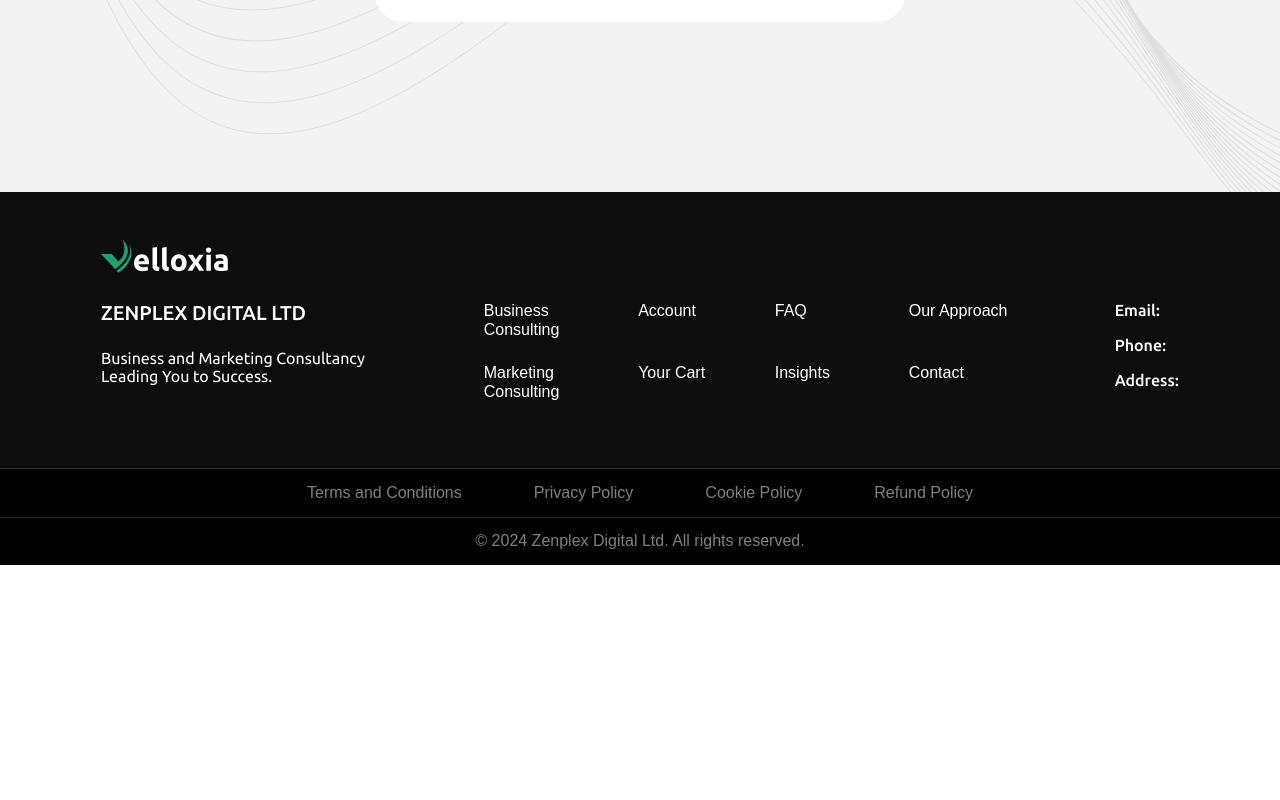
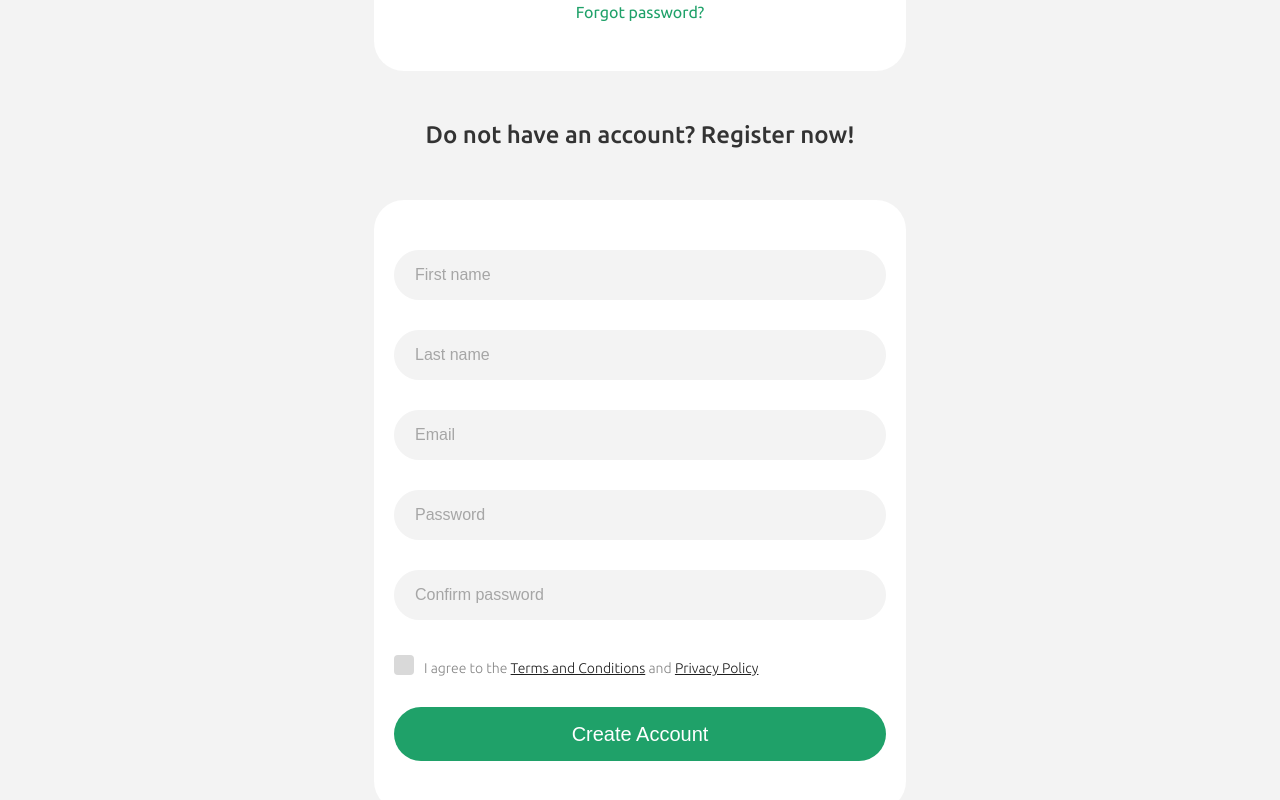
Before and after one commit to born2bemedia/velloxia, a Next.js app: page /log-in in a window 1280 px wide. Shown: the part 660-1460 px from the top of the page. Before the commit the page ends 1225 px from the top, so only its background shows below. Built offline with nearby package versions, Linux system fonts and the light colour scheme.

Commit message:
Changed login page

```diff
--- /dev/null
+++ b/src/app/(account)/log-in/_components/SignUp.jsx
@@ -0,0 +1,206 @@
+"use client";
+import "@/styles/login.scss";
+import { useState } from "react";
+import { useRouter } from "next/navigation";
+import useAuthStore from "@/stores/authStore";
+import { Formik, Form, Field, ErrorMessage } from "formik";
+import * as Yup from "yup";
+import Link from "next/link";
+import CheckboxIcon from "@/icons/CheckboxIcon";
+import PhoneInput from "react-phone-input-2";
+import "react-phone-input-2/lib/style.css";
+
+export default function SignUp() {
+  const [thanksPopupShow, setThanksPopupShow] = useState(false);
+  const router = useRouter();
+  const { fetchCurrentUser } = useAuthStore();
+
+  const initialValues = {
+    firstName: "",
+    lastName: "",
+    email: "",
+    password: "",
+    confirmPassword: "",
+    terms: false,
+    username: "",
+  };
+
+  const validationSchema = Yup.object().shape({
+    firstName: Yup.string().required("First name is required"),
+    lastName: Yup.string().required("Last name is required"),
+    email: Yup.string()
+      .email("Invalid email address")
+      .required("Email is required"),
+    password: Yup.string().required("Password is required"),
+    confirmPassword: Yup.string()
+      .oneOf([Yup.ref("password"), null], "Passwords must match")
+      .required("Confirm password is required"),
+    terms: Yup.bool().oneOf([true], "You must accept the terms and conditions"),
+  });
+
+  const handleSubmit = async (values, { setSubmitting, setFieldError }) => {
+
+    const userData = {
+        email: values.email,
+        password: values.password,
+        firstName: values.firstName,
+        lastName: values.lastName,
+        username: values.email,
+        phone: "",
+    }
+
+    try {
+      const response = await fetch("/api/auth/sign-up", {
+        method: "POST",
+        headers: {
+          "Content-Type": "application/json",
+        },
+        body: JSON.stringify(userData),
+      });
+
+      const data = await response.json();
+      if (!data.jwt) {
+        throw new Error("JWT not found");
+      }
+
+      setThanksPopupShow(true);
+
+      // Надсилаємо email
+      try {
+        await fetch("/api/emails/sign-up", {
+          method: "POST",
+          headers: { "Content-Type": "application/json" },
+          body: JSON.stringify(values),
+        });
+      } catch (error) {
+        console.error(error);
+      }
+
+      setTimeout(() => {
+        setThanksPopupShow(false);
+        localStorage.setItem("jwt", data.jwt);
+        fetchCurrentUser(); // Оновлюємо користувача через Zustand
+        router.push("/dashboard");
+      }, 3000);
+    } catch (error) {
+      console.error(
+        "Registration failed",
+        error.response?.data || error.message
+      );
+      setFieldError("email", "An account with this email already exists");
+    } finally {
+      setSubmitting(false);
+    }
+  };
+
+  return (
+    <>
+      <h2 className="no-account">Do not have an account? Register now!</h2>
+      <Formik
+        initialValues={initialValues}
+        validationSchema={validationSchema}
+        onSubmit={handleSubmit}
+      >
+        {({ isSubmitting, touched, errors, values }) => (
+          <Form>
+            {/* Form Fields */}
+            <div>
+              <Field
+                type="text"
+                name="firstName"
+                placeholder="First name"
+                className={
+                  touched.firstName && errors.firstName ? "invalid" : ""
+                }
+              />
+              <ErrorMessage
+                name="firstName"
+                component="div"
+                className="error"
+              />
+            </div>
+            <div>
+              <Field
+                type="text"
+                name="lastName"
+                placeholder="Last name"
+                className={touched.lastName && errors.lastName ? "invalid" : ""}
+              />
+              <ErrorMessage name="lastName" component="div" className="error" />
+            </div>
+            <div>
+              <Field
+                type="email"
+                name="email"
+                placeholder="Email"
+                className={touched.email && errors.email ? "invalid" : ""}
+              />
+              <ErrorMessage name="email" component="div" className="error" />
+            </div>
+
+            {/* Password and Confirm Password */}
+            <div>
+              <Field
+                type="password"
+                name="password"
+                placeholder="Password"
+                className={touched.password && errors.password ? "invalid" : ""}
+              />
+              <ErrorMessage name="password" component="div" className="error" />
+            </div>
+            <div>
+              <Field
+                type="password"
+                name="confirmPassword"
+                placeholder="Confirm password"
+                className={
+                  touched.confirmPassword && errors.confirmPassword
+                    ? "invalid"
+                    : ""
+                }
+              />
+              <ErrorMessage
+                name="confirmPassword"
+                component="div"
+                className="error"
+              />
+            </div>
+
+            {/* Terms, Privacy, Age */}
+            <div className="checkbox">
+              <Field
+                type="checkbox"
+                name="terms"
+                className={touched.terms && errors.terms ? "invalid" : ""}
+                id="terms"
+              />
+              <label htmlFor="terms">
+                <CheckboxIcon />
+                <span>
+                  I agree to the{" "}
+                  <Link href="/terms-and-conditions">Terms and Conditions</Link>{" "}
+                  and <Link href="/privacy-policy">Privacy Policy</Link>
+                </span>
+              </label>
+              <ErrorMessage name="terms" component="div" className="error" />
+            </div>
+
+            {/* Submit Button */}
+            <div>
+              <button type="submit" disabled={isSubmitting}>
+              Create Account
+              </button>
+            </div>
+          </Form>
+        )}
+      </Formik>
+
+      {thanksPopupShow && (
+        <div className="success">
+          Your account has been successfully created! You can now log in using
+          your email and password.
+        </div>
+      )}
+    </>
+  );
+}
--- a/src/app/(account)/log-in/page.jsx
+++ b/src/app/(account)/log-in/page.jsx
@@ -6,6 +6,7 @@ import useAuthStore from "@/stores/authStore";
 import { Formik, Form, Field, ErrorMessage } from "formik";
 import * as Yup from "yup";
 import Link from "next/link";
+import SignUp from "./_components/SignUp";
 
 export default function SignIn() {
   const router = useRouter();
@@ -62,10 +63,11 @@ export default function SignIn() {
   };
 
   return (
+    <>
       <section className="log-in">
         <div className="_container">
-        <h1>Log In</h1>
-        <h2></h2>
+          <h1>Welcome to Velloxia</h1>
+          <h2>Please sign in to your account</h2>
           <Formik
             initialValues={initialValues}
             validationSchema={validationSchema}
@@ -80,7 +82,11 @@ export default function SignIn() {
                     placeholder="Email"
                     className={touched.email && errors.email ? "invalid" : ""}
                   />
-                <ErrorMessage name="email" component="div" className="error" />
+                  <ErrorMessage
+                    name="email"
+                    component="div"
+                    className="error"
+                  />
                 </div>
                 <div>
                   <Field
@@ -110,7 +116,9 @@ export default function SignIn() {
               </Form>
             )}
           </Formik>
+          <SignUp />
         </div>
       </section>
+    </>
   );
 }
--- a/src/styles/login.scss
+++ b/src/styles/login.scss
@@ -5,7 +5,7 @@
   padding: rem(220) 0 rem(170) 0;
   position: relative;
   background: #f3f3f3;
-  background-image: url(/images/cart/back.svg);
+  //background-image: url(/images/cart/back.svg);
   background-position: left top;
   background-size: cover;
   @media (max-width: rem(992)) {
@@ -18,14 +18,49 @@
     font-weight: 500;
     line-height: 1.2;
     text-align: center;
-    margin: 0 0 rem(50) 0;
+    margin: 0 0 rem(20) 0;
     @media (max-width: rem(992)) {
       margin-bottom: rem(30);
       font-size: rem(24);
     }
   }
+  h2 {
+    color: #333;
+    font-size: rem(24);
+    font-weight: 500;
+    line-height: 1.2;
+    text-align: center;
+    margin: 0 0 rem(50) 0;
+    @media (max-width: rem(992)) {
+      margin-bottom: rem(30);
+      font-size: rem(18);
+    }
+    &.no-account {
+      margin-top: rem(50);
+    }
+  }
+
+  .success {
+    color: #1fa169;
+    font-size: rem(16);
+    font-weight: 700;
+    line-height: 1.2;
+    text-align: center;
+    margin: 30px 0 0 0;
+    text-align: center;
+  }
+  >.error {
+    color: #f00;
+    font-size: rem(16);
+    font-weight: 700;
+    line-height: 1.2;
+    text-align: center;
+    margin: 30px 0 0 0;
+    text-align: center;
+  }
+
   form {
-    margin: 0 auto;
+    margin: rem(50) auto 0 auto;
     max-width: rem(532);
     background-color: #fff;
     padding: rem(50) rem(20);
@@ -205,9 +240,9 @@
         margin: 0 0 0 0;
       }
     }
-    .reset{
+    .reset {
       text-align: center;
-      color: #1FA169;
+      color: #1fa169;
     }
   }
 }
```
Also changed, not shown: src/app/(account)/reset-password/page.jsx (+6 -2 lines), src/styles/checkout.scss (+19 -0 lines). Lines whose indentation alone changed are shown as unchanged.
